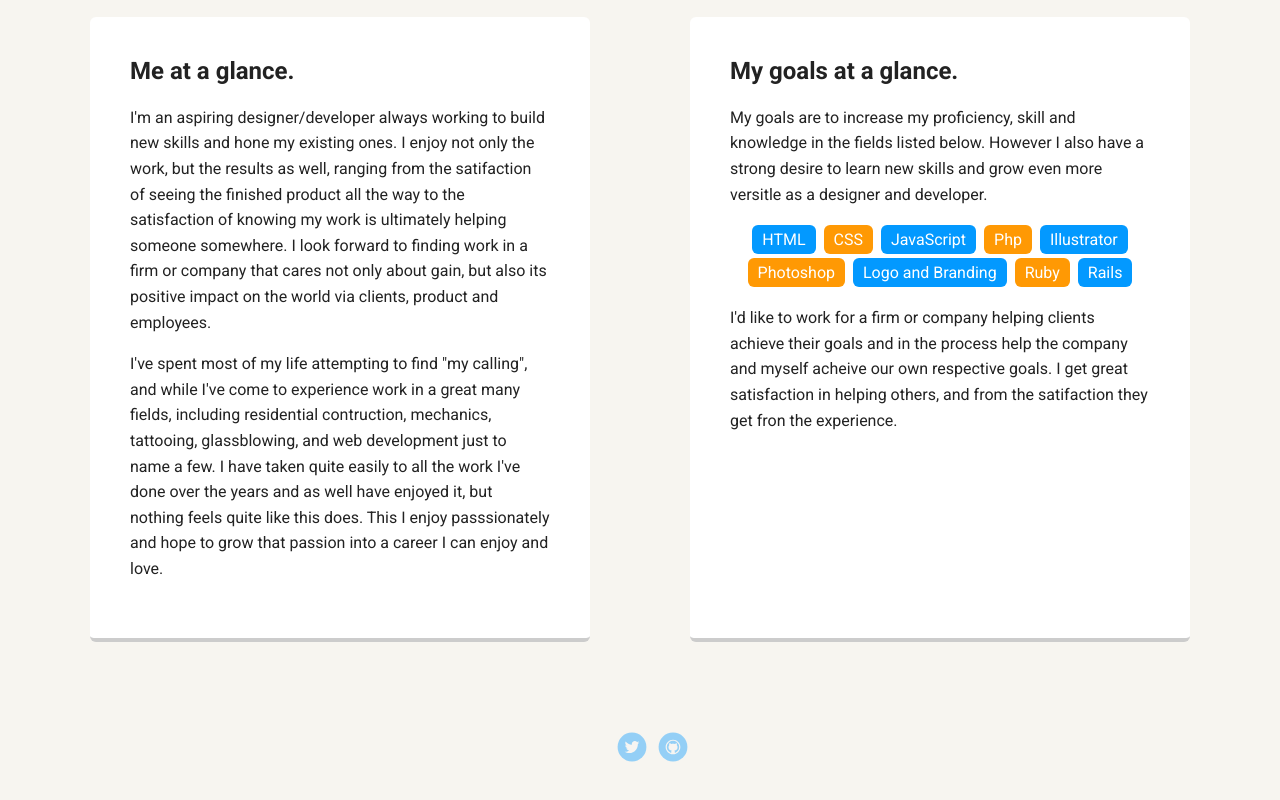
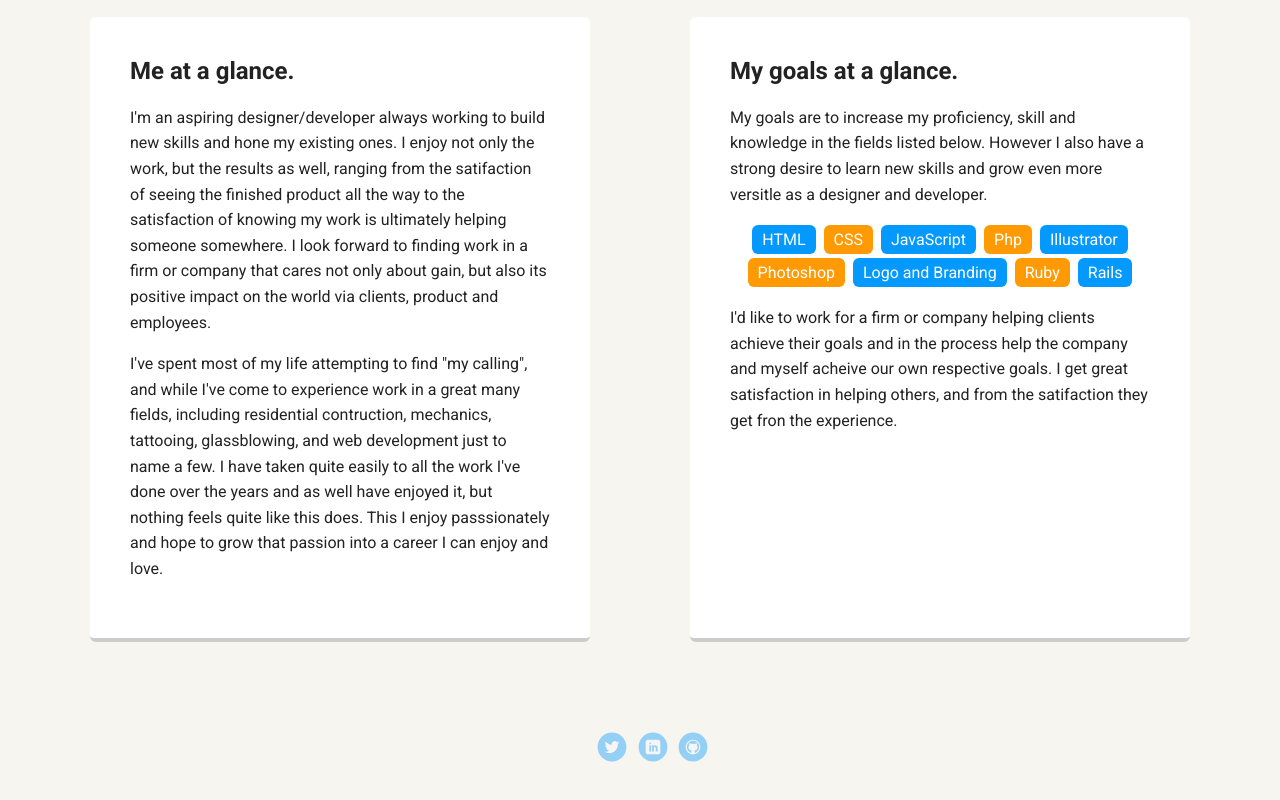
Before and after one commit to athenaozanich/my_site, a plain HTML site: page index.html in a window 1280 px wide. Shown: the part 503-1303 px from the top of the page. Drawn offline with Linux system fonts and the light colour scheme; a web font is replaced by a local one.

Commit message:
adds LinkedIn icon/link

```diff
--- a/index.html
+++ b/index.html
@@ -50,7 +50,7 @@
     <footer>
       <ul>
         <li><a href="https://twitter.com/AthenaOneFight?lang=en" class="social twitter">Twitter</a></li>
-
+        <li><a href="https://www.linkedin.com/in/athena-ozanich-777332149/" class="social linkedin">LinkedIn</a></li>
         <li><a href="https://github.com/athenaozanich" class="social github">Github</a></li>
       </ul>
 
```
